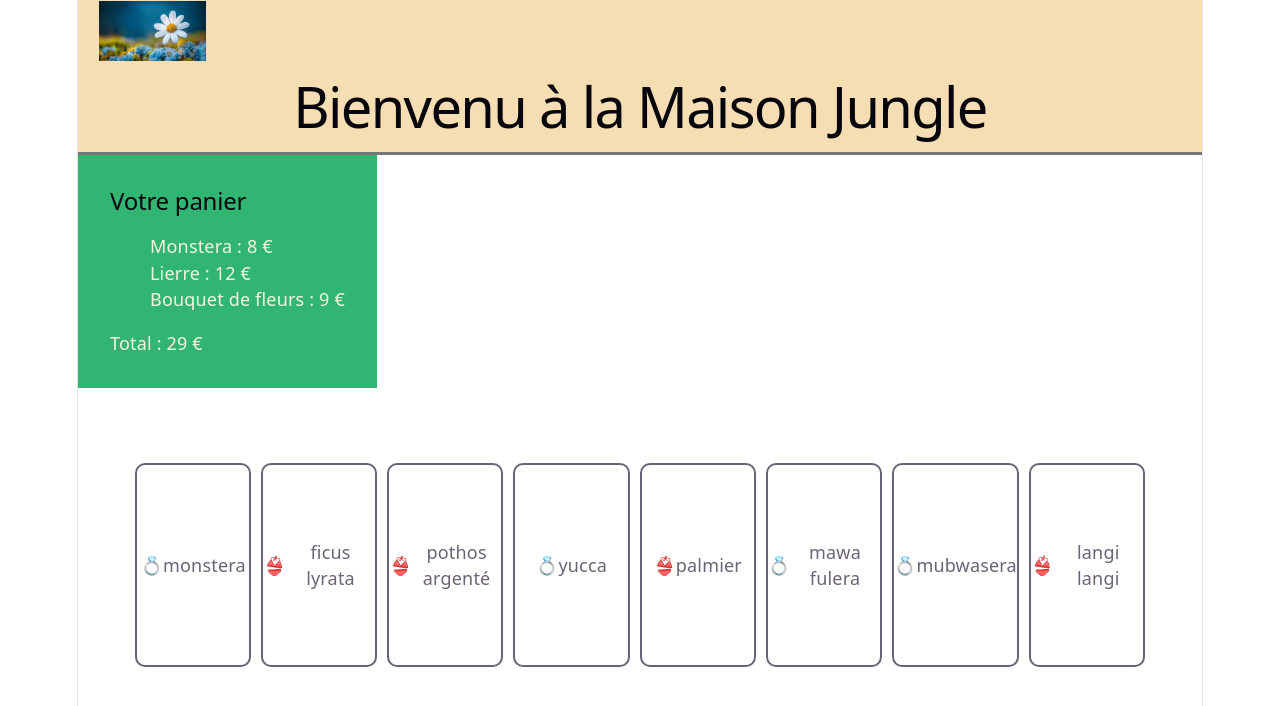
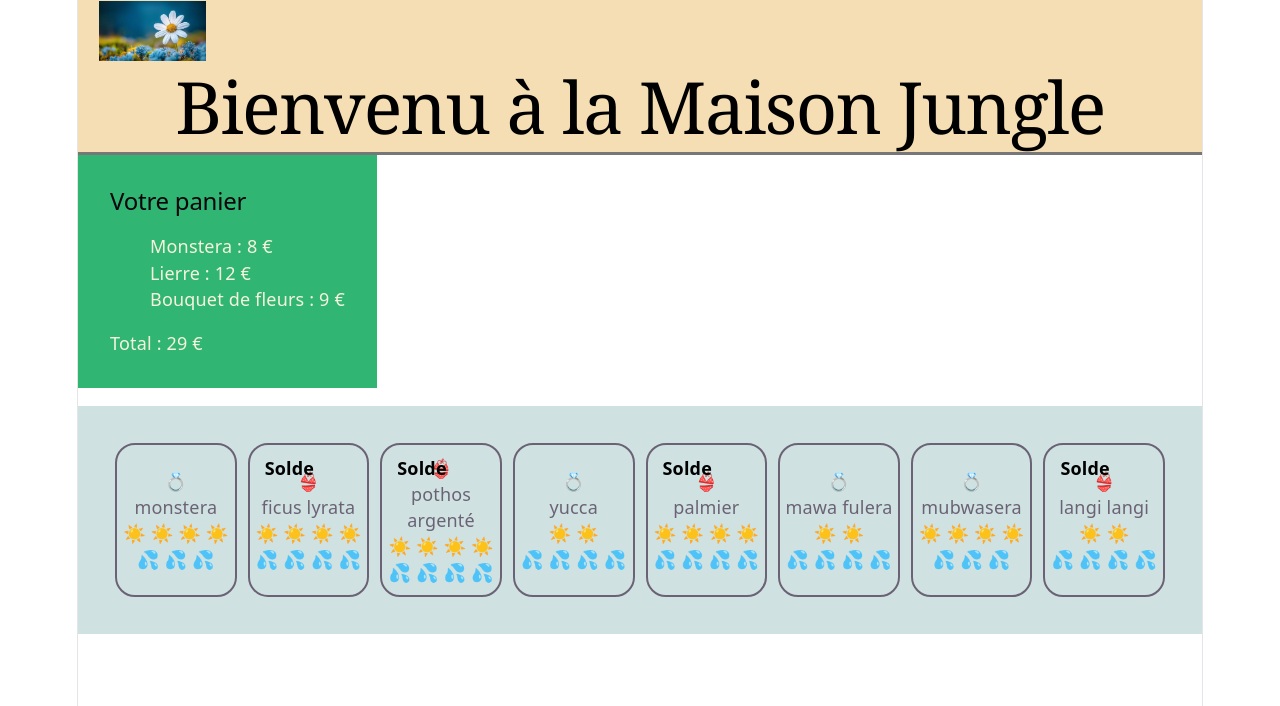
Before and after one commit to chaidahoumadi6-cell/La-Maison-jungle, a React (Vite) app in the folder la-maison-jungle/: page / in a window 1280 px wide. Shown: the top 706 px of the page. Built offline with nearby package versions, Linux system fonts and the light colour scheme.

Commit message:
Reçoit une valeur scaleValue 1, 2, 3 ou 4 qui représente le niveau d'arrosage

```diff
--- a/la-maison-jungle/src/App.jsx
+++ b/la-maison-jungle/src/App.jsx
@@ -9,15 +9,26 @@ import Banner from './components/Banner'
 import Cart from'./components/Cart'
 import ShoppingList from'./components/ShoppingList'
 
+import logo  from './assets/fleurs-logo.jpg';
+import styles from "./styles/Banner.module.css"
+
 //App est le composant principal de l'application
 function App() {
-  //const [count, setCount] = useState(0)
+  const title = "Bienvenu à la Maison Jungle"
 
+  /**
+   *  Lorsque j'appelle le composant Banner j' y insére deux enfants <h1> et <img>
+   *  Ces enfants sont récupéres dans Banner.jsx à l'aide de propos {children}
+   */
   //  Retourne le composant Banner
   // on affiche le composant Banner importé plus haut
   return (
     <>
-      <Banner />
+      <Banner >
+        <img src={logo} alt="Logo La maison jungle" className={styles.logo}/>
+        <h1 className={styles.title}> {title} </h1>
+      </Banner>
+
       <Cart />
       <ShoppingList />
 
--- a/la-maison-jungle/src/components/Banner.jsx
+++ b/la-maison-jungle/src/components/Banner.jsx
@@ -2,22 +2,31 @@
  *  Banner est le composant pour présenter la banniére ( la barre de navigation)
  */
 
-// J'importe le fichier Banner.css appliqué au composant Banner.jsx
+// J'importe le fichier Banner.css appliqué le composant Banner.jsx
 import styles from "../styles/Banner.module.css"
 
 // J' importe le logo
 import logo  from '../assets/fleurs-logo.jpg';
 
 
-const Banner = () => {
+/**
+ *
+ * @param {*} param0
+ * @returns
+ *  Le composant Banner.jsx prend commen propos ses enfants déclarés dans le components App.jsx
+ *  J'utilise {Children} pour faire apple aux propos venant du composant
+*/
+
+
+const Banner = ({children}) => {
     const title = "Bienvenu à la Maison Jungle"
     // Le composant Banner retourne un message code en HTML
     //utilise un CSS Module objet styles importé depuis un fichier module.css
     //image importée en haut du fichier avec
     return (
         <div className={styles.banner}>
-            <img src={logo} alt="Logo La maison jungle" className={styles.logo}/>
-            <h1 className={styles.titles}> {title} </h1>
+            {children}
+
         </div>
     )
 }
--- /dev/null
+++ b/la-maison-jungle/src/components/CareScale.jsx
@@ -0,0 +1,19 @@
+// Reçoit une valeur scaleValue 1, 2, 3 ou 4 qui représente le niveau d'arrosage
+const CareScale = ({scaleValue, careType}) => {
+    // Tableau qui représente les 4 niveaux possibles
+    const range = [1,2,3,4];
+    const scaleType = careType === 'light' ? '☀️' : '💦';
+
+    return (
+        <div>
+            {
+                range.map((rangeElement) =>
+                    scaleValue >= rangeElement ? (<span key={rangeElement.toString()}> {scaleType} </span>) : null
+
+                )
+            }
+        </div>
+    )
+}
+
+export default CareScale;
--- a/la-maison-jungle/src/components/ShoppingList.jsx
+++ b/la-maison-jungle/src/components/ShoppingList.jsx
@@ -6,66 +6,102 @@
 
 import styles from '../styles/Shopping.module.css'
 
+// J'importe le fichier CareScale appliqué le composant
+import CareScale from './CareScale'
+
 const plantList =[
     {
         name: 'monstera',
         category: 'classique',
         id: '1',
-        isBestSale: true
+        isBestSale: true,
+        isSpecialOffer: false,
+        water: 3,
+        light: 5
     },
     {
         name: 'ficus lyrata',
         category: 'classique',
         id: '2',
-        isBestSale: false
+        isBestSale: false,
+        isSpecialOffer: true,
+        water: 4,
+        light: 6
     },
     {
         name: 'pothos argenté',
         category: 'classique',
         id: '3',
-        isBestSale: false
+        isBestSale: false,
+        isSpecialOffer: true,
+        water: 6,
+        light: 9
     },
     {
         name: 'yucca',
         category: 'classique',
         id: '4',
-        isBestSale: true
+        isBestSale: true,
+        isSpecialOffer: false,
+        water: 9,
+        light: 2
     },
     {
         name: 'palmier',
         category: 'classique',
         id: '5',
-        isBestSale: false
+        isBestSale: false,
+        isSpecialOffer: true,
+        water: 5,
+        light: 7
     },
     {
         name: 'mawa fulera',
         category: 'classique',
         id: '6',
-        isBestSale: true
+        isBestSale: true,
+        isSpecialOffer: false,
+        water: 8,
+        light: 2
     },
     {
         name: 'mubwasera',
         category: 'classique',
         id: '7',
-        isBestSale: true
+        isBestSale: true,
+        isSpecialOffer: false,
+        water: 3,
+        light: 9
     },
     {
         name: 'langi langi',
         category: 'classique',
         id: '8',
-        isBestSale: false
+        isBestSale: false,
+        isSpecialOffer: true,
+        water: 4,
+        light: 2
     },
 ]
 
 const ShoppingList = () => {
     return (
+        // Conteneur principal de la liste
+        // (ul) Liste non ordonnée avec le style CSS
+        // On parcourt chaque plante du tableau plantList
+        // Si la plante est en best-seller → 💍, sinon → 👙
+        // Affiche le nom de la plante
         <div className={styles.plantList}>
         <ul className={styles.lmjPlantList}>
         {plantList.map((plant) => (
+        //Chaque plante devient un élément de liste, key est obligatoire en React
         <li key={plant.id} className={styles.lmjPlantItem}>
-        {plant.isBestSale ? <span>💍</span>: <span >👙</span>
-      }
+        {plant.isBestSale ? <span>💍</span>: <span >👙</span>}
       {plant.name}
+      {plant.isSpecialOffer ? <span className={ styles.lmjSales}>Solde</span> : <span></span>}
+
+      <CareScale careType="light" scaleValue={plant.light}></CareScale>
+      <CareScale careType="water" scaleValue={plant.water}></CareScale>
     </li>
   ))}
 </ul>
--- a/la-maison-jungle/src/styles/Shopping.module.css
+++ b/la-maison-jungle/src/styles/Shopping.module.css
@@ -1,22 +1,39 @@
 /* ShoppingList.module.css */
 
 .lmjPlantList {
+  background-color: rgb(207, 226, 225);
   list-style-type: none;
   padding: 32px;
   display: flex;
-  max-width: 1200px; /* augmenté pour accueillir les cartes plus larges */
-  height: 250px;
-  margin: 20px;
-  align-items: center;
+  max-width: 1500px; /* augmenté pour accueillir les cartes plus larges */
+  /*height: 250px;*/
+  /*margin: 20px;*/
+  gap: 1px;
+  /*width: fit-content;*/
+  /*align-items: center;*/
+
 }
 
+/* Sur ta carte existante, ajoute position: relative */
 .lmjPlantItem {
   border: solid 2px;
-  border-radius: 10px;
+  border-radius: 20px;
   margin: 5px;
-  height: 200px;  /* un peu plus grand */
-  width: 220px;   /* ← largeur augmentée */
+  height: 150px;
+  width: 150px;
   display: flex;
+  flex-direction: column;      /* empile icône + nom verticalement */
   align-items: center;
-  justify-content: center; /* centre le contenu horizontalement */
+  justify-content: center;
+  position: relative;          /*  nécessaire pour positionner le badge */
 }
+
+/* Le badge "Solde" en haut à gauche */
+.lmjSales {
+  color: black;
+  font-weight: 700;
+  padding: 5px 10px;
+  position: absolute;          /* se positionne par rapport à la carte */
+  top: 5px;                    /*  collé en haut */
+  left: 5px;                   /*  collé à gauche */
+}
```
Also changed, not shown: 1 other file (tests, documents, lock files or other folders).
